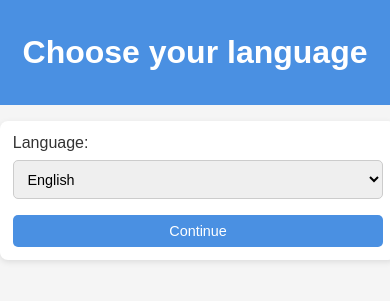
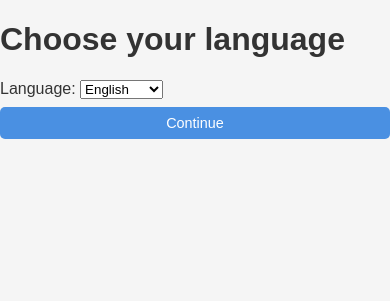
Before and after one commit to Xyrenzo/Test, a FastAPI app: page / in a window 390 px wide. Shown: the top 301 px of the page. Run offline with FastAPI, Linux system fonts and the light colour scheme.

Commit message:
Update style.css

```diff
--- a/static/style.css
+++ b/static/style.css
@@ -6,28 +6,7 @@ body {
     color: #333;
 }
 
-header {
-    background: #4a90e2;
-    color: white;
-    padding: 1rem;
-    text-align: center;
-    position: relative;
-}
-
-.lang-form {
-    position: absolute;
-    right: 1rem;
-    top: 1rem;
-}
-
-.lang-form select {
-    padding: 0.3rem;
-    border-radius: 5px;
-    border: none;
-    font-size: 1rem;
-}
-
-.container {
+.post-container {
     width: 95%;
     max-width: 600px;
     margin: 1rem auto;
@@ -37,34 +16,21 @@ header {
     box-shadow: 0 2px 6px rgba(0,0,0,0.1);
 }
 
-button, .btn {
-    background: #4a90e2;
-    color: white;
-    padding: 0.6rem 1.2rem;
-    border: none;
-    border-radius: 5px;
-    cursor: pointer;
-    font-size: 1rem;
-    transition: background 0.3s ease;
+.post-img {
     width: 100%;
-    margin-top: 0.5rem;
-    text-decoration: none;
-    display: inline-block;
-    text-align: center;
+    height: auto;
+    border-radius: 8px;
 }
 
-button:hover, .btn:hover {
-    background: #357ab7;
+.post-title {
+    font-weight: bold;
+    font-size: 1.4rem;
+    margin: 0.5rem 0 0.3rem 0;
 }
 
-select, input, textarea {
-    width: 100%;
-    padding: 0.6rem;
-    margin: 0.5rem 0;
-    border: 1px solid #ccc;
-    border-radius: 5px;
+.post-body {
     font-size: 1rem;
-    box-sizing: border-box;
+    margin-bottom: 1rem;
 }
 
 .comment-box {
@@ -79,23 +45,48 @@ select, input, textarea {
     word-wrap: break-word;
 }
 
-/* 📱 Адаптив для WebApp */
+button, .btn {
+    background: #4a90e2;
+    color: white;
+    padding: 0.6rem 1.2rem;
+    border: none;
+    border-radius: 5px;
+    cursor: pointer;
+    font-size: 1rem;
+    width: 100%;
+    margin-top: 0.5rem;
+    text-align: center;
+    display: inline-block;
+    text-decoration: none;
+}
+
+button:hover, .btn:hover {
+    background: #357ab7;
+}
+
+textarea {
+    width: 100%;
+    padding: 0.6rem;
+    margin: 0.5rem 0;
+    border: 1px solid #ccc;
+    border-radius: 5px;
+    font-size: 1rem;
+    box-sizing: border-box;
+}
+
+/* Адаптив для WebApp на телефоне */
 @media (max-width: 480px) {
-    header {
-        font-size: 1rem;
+    .post-container {
         padding: 0.8rem;
     }
-
-    .container {
-        padding: 0.8rem;
+    .post-title {
+        font-size: 1.2rem;
     }
-
-    button, .btn {
+    .post-body {
+        font-size: 0.95rem;
+    }
+    button, .btn, textarea {
         font-size: 0.9rem;
         padding: 0.5rem;
     }
-
-    select, input, textarea {
-        font-size: 0.9rem;
-    }
 }
```
